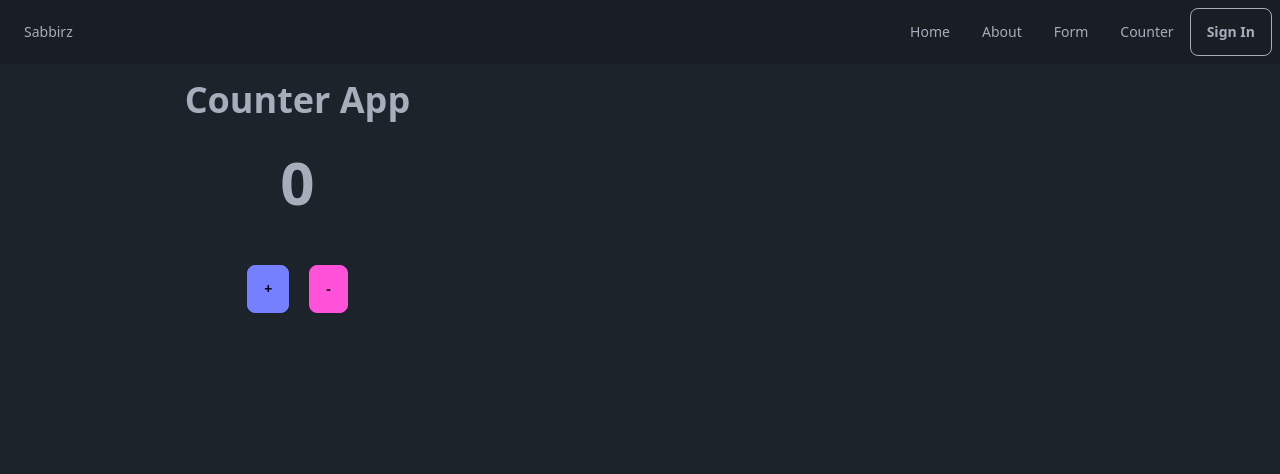
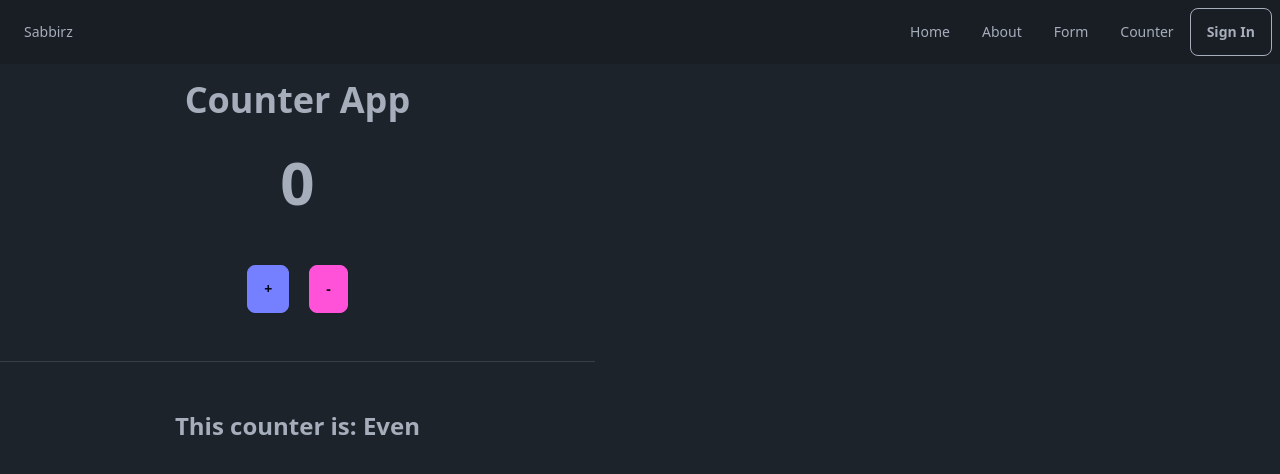
Before and after one commit to sabbirkuasha/vueBasic, a Vue app: page /counter in a window 1280 px wide. Shown: the top 474 px of the page. Built offline with nearby package versions, Linux system fonts and the light colour scheme.

Commit message:
Learning Reactivity on Vue3

```diff
--- a/src/components/Counter/CounterMain.vue
+++ b/src/components/Counter/CounterMain.vue
@@ -6,15 +6,21 @@
         <div class="text-center">
             <h1 class="text-6xl">{{ count }}</h1>
         </div>
-        <div class=" gap-5 flex justify-center">
+        <div class=" gap-5 flex justify-center text-3xl">
             <button @click="increaseCount" class="btn btn-primary">+</button>
             <button @click="decreaseCount" class="btn btn-secondary">-</button>
+        </div>
+        <hr>
+        <div class="text-center">
+            <h2>
+                This counter is: {{ OddorEven }}
+            </h2>
         </div>
     </div>
 </template>
 
 <script setup>
-import { ref } from "vue"
+import { computed, ref } from "vue"
 const count = ref(0)
 
 const increaseCount = () => {
@@ -23,4 +29,9 @@ const increaseCount = () => {
 const decreaseCount = () => {
     count.value--
 }
+
+const OddorEven = computed(() => {
+    if (count.value % 2 === 0) return 'Even'
+    return 'Odd'
+})
 </script>
```
Also changed, not shown: 1 other file (tests, documents, lock files or other folders).
